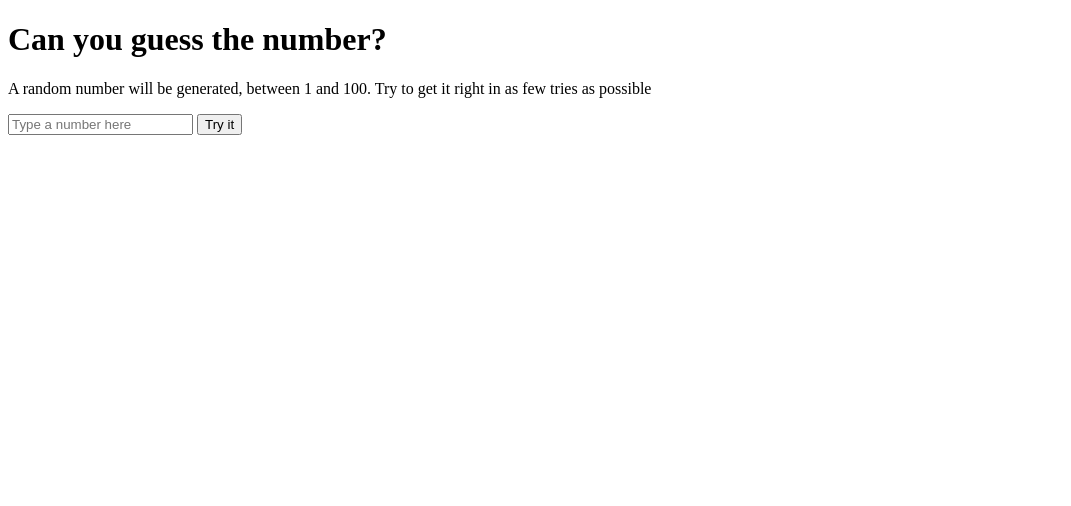
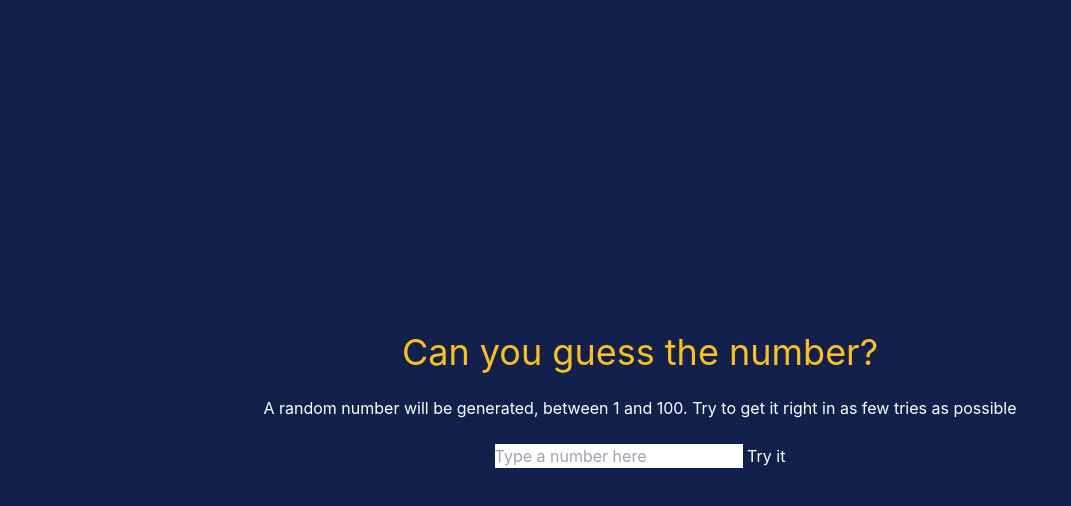
Before and after one commit to GiovannaCstr/guess-the-number, a plain HTML site: page index.html in a window 1280 px wide. Shown: the whole page, without its empty margins (0-1071 px from the left). Drawn offline with nearby package versions, Linux system fonts and the light colour scheme.

Commit message:
Adding the style with tailwind

```diff
--- a/index.html
+++ b/index.html
@@ -4,16 +4,29 @@
     <meta charset="UTF-8">
     <meta name="viewport" content="width=device-width, initial-scale=1.0">
     <title>Guess the number</title>
+    <script src="https://cdn.tailwindcss.com"></script>
+    <script>
+        tailwind.config = {
+            theme: {
+                extend: {
+                    fontFamily: {
+                        inter: ['Inter', 'sans-serif']
+                    },
+                }}
+            }
+    </script>
 </head>
-<body>
-    <h1>Can you guess the number?</h1>
-    <div>
-        <p>A random number will be generated, between 1 and 100. Try to get it right in as few tries as possible</p>
-        <input type="number" placeholder="Type a number here" id="inptNumber" max="10">
-        <button id="btnTry">Try it</button>
-        <div id="divResult"></div>
-        <p id="showAttempts"></p>
-    </div>
+<body class="bg-[#12214b] font-inter text-white">
+    <main class="flex justify-center items-center h-screen">
+        <div class="text-center">
+            <h1 class="text-4xl text-amber-400 mb-6">Can you guess the number?</h1>
+            <p class="mb-6">A random number will be generated, between 1 and 100. Try to get it right in as few tries as possible</p>
+            <input type="number" placeholder="Type a number here" id="inptNumber" max="10">
+            <button id="btnTry">Try it</button>
+            <div id="divResult"></div>
+            <p id="showAttempts"></p>
+        </div>
+    </main>
     <script src="./index.js"></script>
 </body>
 </html>
```
